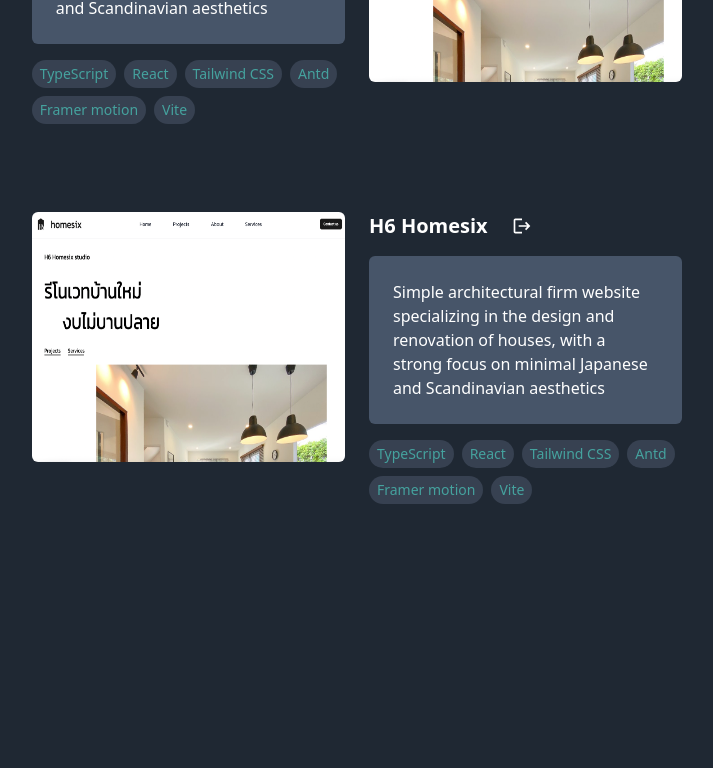
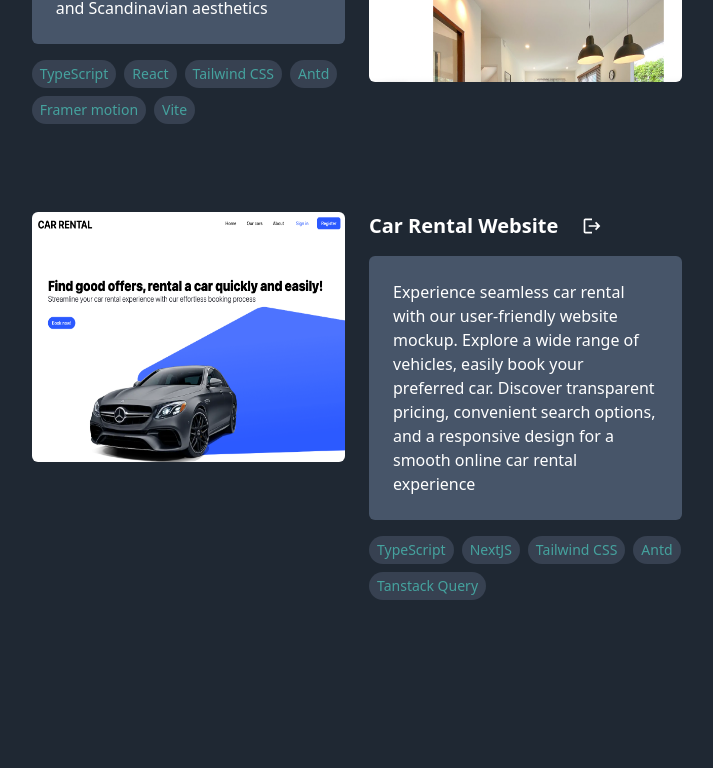
Before and after one commit to BornDhamachart/portfolioWebsite, a React (Vite) app: page / in a window 1280 px wide. Shown: the part 1313-2081 px from the top of the page, without its empty margins (371-1084 px from the left). Built offline with nearby package versions, Linux system fonts and the light colour scheme.

Commit message:
update car rental website in portfolio

```diff
--- a/src/Components/Projects.tsx
+++ b/src/Components/Projects.tsx
@@ -3,13 +3,20 @@ import { useEffect, useRef } from "react";
 import { MdLogout } from "react-icons/md";
 
 const Projects: React.FC = () => {
-  const items = [
+  const items1 = [
     "TypeScript",
     "React",
     "Tailwind CSS",
     "Antd",
     "Framer motion",
     "Vite",
+  ];
+  const items2 = [
+    "TypeScript",
+    "NextJS",
+    "Tailwind CSS",
+    "Antd",
+    "Tanstack Query",
   ];
 
   const item = {
@@ -113,7 +120,9 @@ const Projects: React.FC = () => {
                     H6 Homesix
                   </div>
                   <div className="text-white text-xl hover:text-custom-blue1 cursor-pointer hover:translate-x-1 duration-150">
-                    <MdLogout />
+                    <a href="https://h6homesix.vercel.app/" target="_blank">
+                      <MdLogout />
+                    </a>
                   </div>
                 </div>
                 <div className="text-white bg- w-full mt-4 p-6 bg-slate-600 rounded-md">
@@ -124,7 +133,7 @@ const Projects: React.FC = () => {
                   </p>
                 </div>
                 <div className="flex flex-wrap gap-2 mt-4">
-                  {items.map((r: string) => (
+                  {items1.map((r: string) => (
                     <div className="rounded-2xl py-1 px-2 text-custom-blue2 bg-gray-700 text-sm">
                       {r}
                     </div>
@@ -151,21 +160,25 @@ const Projects: React.FC = () => {
               >
                 <div className="flex items-center gap-6">
                   <div className="text-white font-bold text-xl hover:text-custom-blue1">
-                    H6 Homesix
+                    Car Rental Website
                   </div>
                   <div className="text-white text-xl hover:text-custom-blue1 cursor-pointer hover:translate-x-1 duration-150">
-                    <MdLogout />
+                    <a href="https://car-rental-dc.vercel.app/" target="_blank">
+                      <MdLogout />
+                    </a>
                   </div>
                 </div>
                 <div className="text-white bg- w-full mt-4 p-6 bg-slate-600 rounded-md">
                   <p className="break-words">
-                    Simple architectural firm website specializing in the design
-                    and renovation of houses, with a strong focus on minimal
-                    Japanese and Scandinavian aesthetics
+                    Experience seamless car rental with our user-friendly
+                    website mockup. Explore a wide range of vehicles, easily
+                    book your preferred car. Discover transparent pricing,
+                    convenient search options, and a responsive design for a
+                    smooth online car rental experience
                   </p>
                 </div>
                 <div className="flex flex-wrap gap-2 mt-4">
-                  {items.map((r: string) => (
+                  {items2.map((r: string) => (
                     <div className="rounded-2xl py-1 px-2 text-custom-blue2 bg-gray-700 text-sm">
                       {r}
                     </div>
@@ -174,8 +187,8 @@ const Projects: React.FC = () => {
               </motion.div>
               <div className="md:w-1/2 w-full relative md:order-1">
                 <img
-                  alt="h6homesix"
-                  src="./h6homesix.png"
+                  alt="carRental"
+                  src="./carRental.png"
                   className="w-[420px] h-[250px] hover:scale-105 duration-200 rounded-md"
                 />
                 <motion.div
```
Also changed, not shown: public/carRental.png (added), 1 other file (tests, documents, lock files or other folders).
